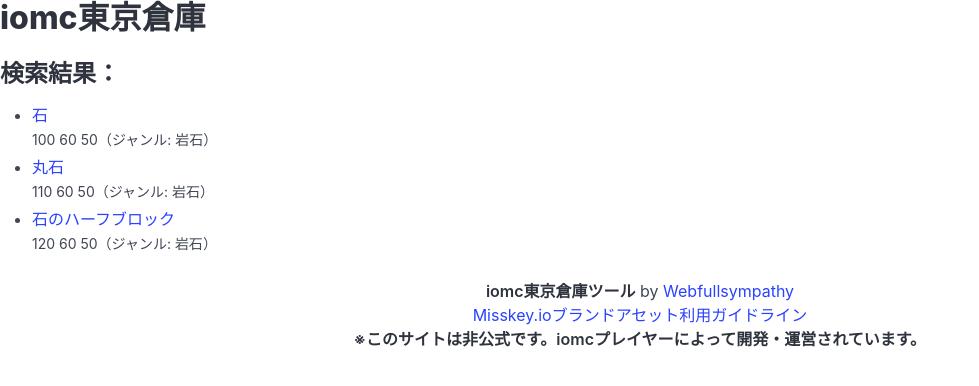
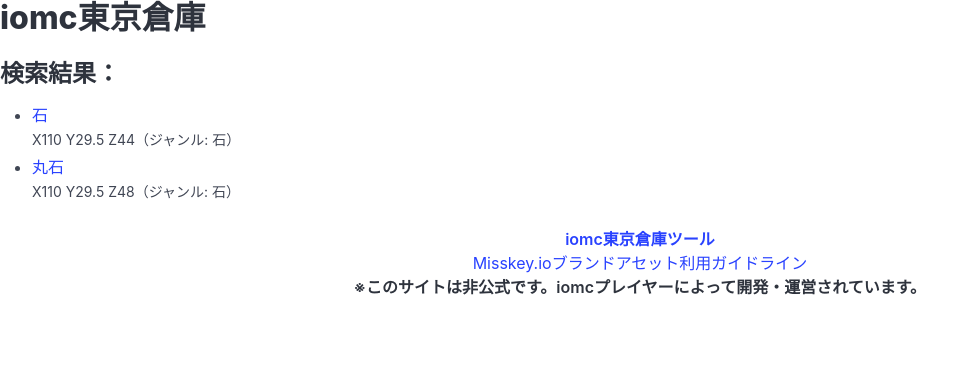
Before and after one commit to webfullsympathy/iomctokyostorage, a Next.js app: page /items/search in a window 1280 px wide. Shown: the top 386 px of the page, without its empty margins (0-979 px from the left). Built offline with nearby package versions, Linux system fonts and the light colour scheme.

Commit message:
石追加・Vercel自動デプロイ無効化

```diff
--- a/src/app/items/items.json
+++ b/src/app/items/items.json
@@ -1,17 +1,12 @@
 {
     "stone": {
       "name": "石",
-      "locate": "100 60 50",
-      "group": "岩石"
+      "locate": "X110 Y29.5 Z44",
+      "group": "石"
     },
     "cobblestone": {
       "name": "丸石",
-      "locate": "110 60 50",
-      "group": "岩石"
-    },
-    "stone_slab": {
-      "name": "石のハーフブロック",
-      "locate": "120 60 50",
-      "group": "岩石"
+      "locate": "X110 Y29.5 Z48",
+      "group": "石"
     }
   }
--- a/src/app/layout.tsx
+++ b/src/app/layout.tsx
@@ -19,7 +19,7 @@
 
         <div className="content has-text-centered">
           <p>
-            <strong>iomc東京倉庫ツール</strong> by <a href="https://wefusy.f5.si">Webfullsympathy</a>
+            <a href="https://github.com/webfullsympathy/iomctokyostorage"><strong>iomc東京倉庫ツール</strong></a>
 
             <br />
 
```
Also changed, not shown: vercel.json.
